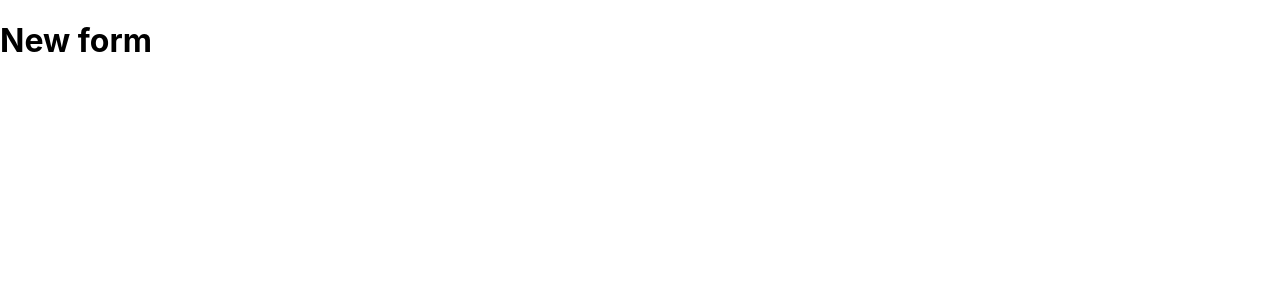
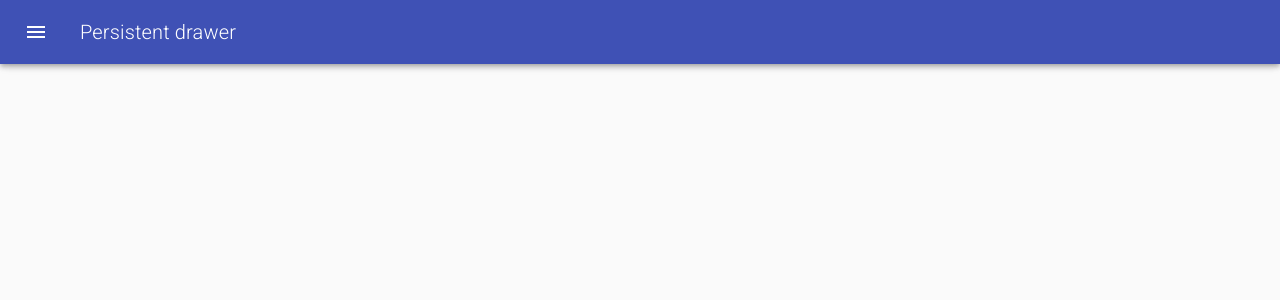
Before and after one commit to rojinabraham/color-palette-app, a React (Create React App) app: page /color-palette-app/palette/new in a window 1280 px wide. Shown: the top 300 px of the page. Built offline with nearby package versions, Linux system fonts and the light colour scheme.

Commit message:
added drawer to new palette

```diff
--- a/src/NewPaletteForm.js
+++ b/src/NewPaletteForm.js
@@ -1,13 +1,140 @@
 import React, { Component } from "react";
+import classNames from "classnames";
+import { withStyles } from "@material-ui/core/styles";
+import Drawer from "@material-ui/core/Drawer";
+import CssBaseline from "@material-ui/core/CssBaseline";
+import AppBar from "@material-ui/core/AppBar";
+import Toolbar from "@material-ui/core/Toolbar";
+import Typography from "@material-ui/core/Typography";
+import Divider from "@material-ui/core/Divider";
+import IconButton from "@material-ui/core/IconButton";
+import MenuIcon from "@material-ui/icons/Menu";
+import ChevronLeftIcon from "@material-ui/icons/ChevronLeft";
+
+const drawerWidth = 240;
+
+const styles = (theme) => ({
+  root: {
+    display: "flex",
+  },
+  appBar: {
+    transition: theme.transitions.create(["margin", "width"], {
+      easing: theme.transitions.easing.sharp,
+      duration: theme.transitions.duration.leavingScreen,
+    }),
+  },
+  appBarShift: {
+    width: `calc(100% - ${drawerWidth}px)`,
+    marginLeft: drawerWidth,
+    transition: theme.transitions.create(["margin", "width"], {
+      easing: theme.transitions.easing.easeOut,
+      duration: theme.transitions.duration.enteringScreen,
+    }),
+  },
+  menuButton: {
+    marginLeft: 12,
+    marginRight: 20,
+  },
+  hide: {
+    display: "none",
+  },
+  drawer: {
+    width: drawerWidth,
+    flexShrink: 0,
+  },
+  drawerPaper: {
+    width: drawerWidth,
+  },
+  drawerHeader: {
+    display: "flex",
+    alignItems: "center",
+    padding: "0 8px",
+    ...theme.mixins.toolbar,
+    justifyContent: "flex-end",
+  },
+  content: {
+    flexGrow: 1,
+    padding: theme.spacing.unit * 3,
+    transition: theme.transitions.create("margin", {
+      easing: theme.transitions.easing.sharp,
+      duration: theme.transitions.duration.leavingScreen,
+    }),
+    marginLeft: -drawerWidth,
+  },
+  contentShift: {
+    transition: theme.transitions.create("margin", {
+      easing: theme.transitions.easing.easeOut,
+      duration: theme.transitions.duration.enteringScreen,
+    }),
+    marginLeft: 0,
+  },
+});
 
 class NewPaletteForm extends Component {
+  state = {
+    open: false,
+  };
+
+  handleDrawerOpen = () => {
+    this.setState({ open: true });
+  };
+
+  handleDrawerClose = () => {
+    this.setState({ open: false });
+  };
+
   render() {
+    const { classes } = this.props;
+    const { open } = this.state;
+
     return (
-      <div>
-        <h1>New form</h1>
+      <div className={classes.root}>
+        <CssBaseline />
+        <AppBar
+          position="fixed"
+          className={classNames(classes.appBar, {
+            [classes.appBarShift]: open,
+          })}
+        >
+          <Toolbar disableGutters={!open}>
+            <IconButton
+              color="inherit"
+              aria-label="Open drawer"
+              onClick={this.handleDrawerOpen}
+              className={classNames(classes.menuButton, open && classes.hide)}
+            >
+              <MenuIcon />
+            </IconButton>
+            <Typography variant="h6" color="inherit" noWrap>
+              Persistent drawer
+            </Typography>
+          </Toolbar>
+        </AppBar>
+        <Drawer
+          className={classes.drawer}
+          variant="persistent"
+          anchor="left"
+          open={open}
+          classes={{
+            paper: classes.drawerPaper,
+          }}
+        >
+          <div className={classes.drawerHeader}>
+            <IconButton onClick={this.handleDrawerClose}>
+              <ChevronLeftIcon />
+            </IconButton>
+          </div>
+          <Divider />
+        </Drawer>
+        <main
+          className={classNames(classes.content, {
+            [classes.contentShift]: open,
+          })}
+        >
+          <div className={classes.drawerHeader} />
+        </main>
       </div>
     );
   }
 }
-
-export default NewPaletteForm;
+export default withStyles(styles, { withTheme: true })(NewPaletteForm);
```
